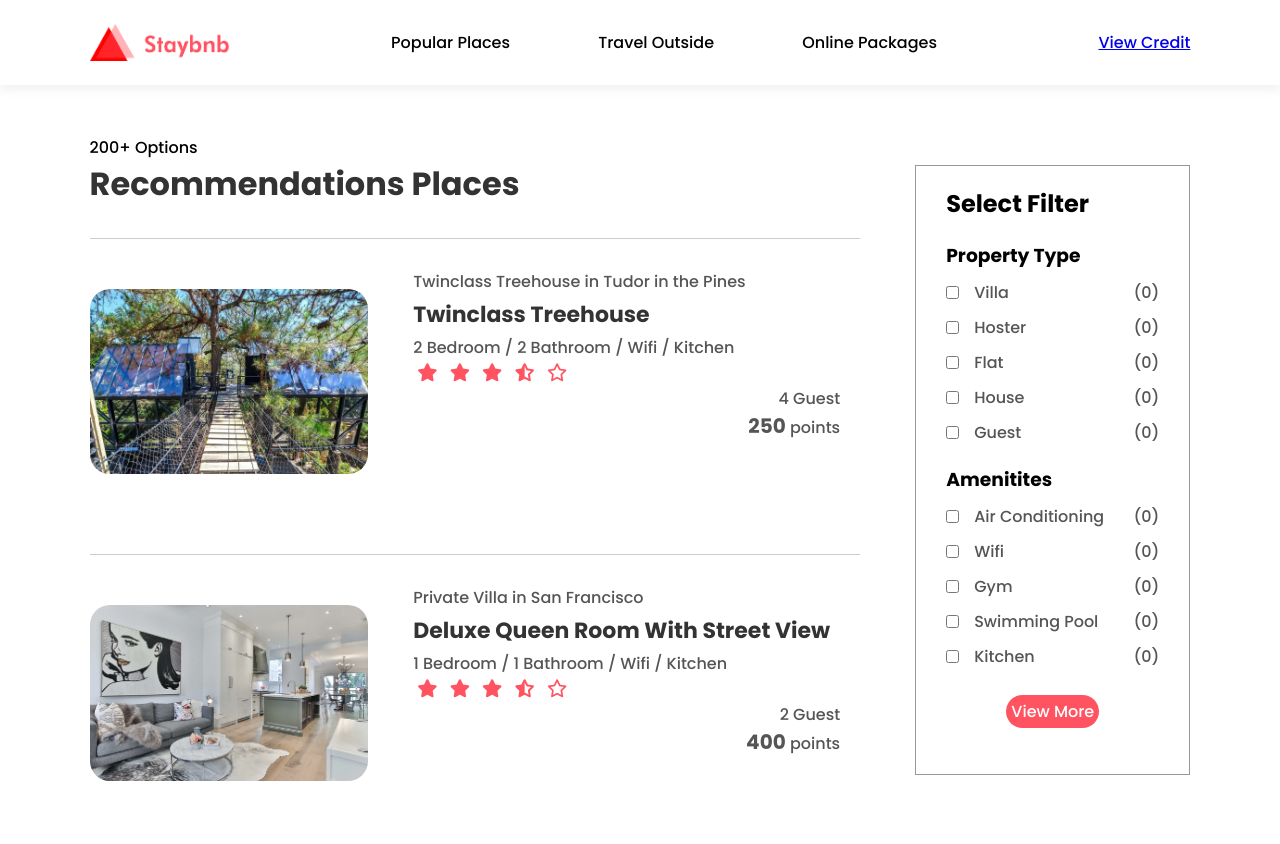
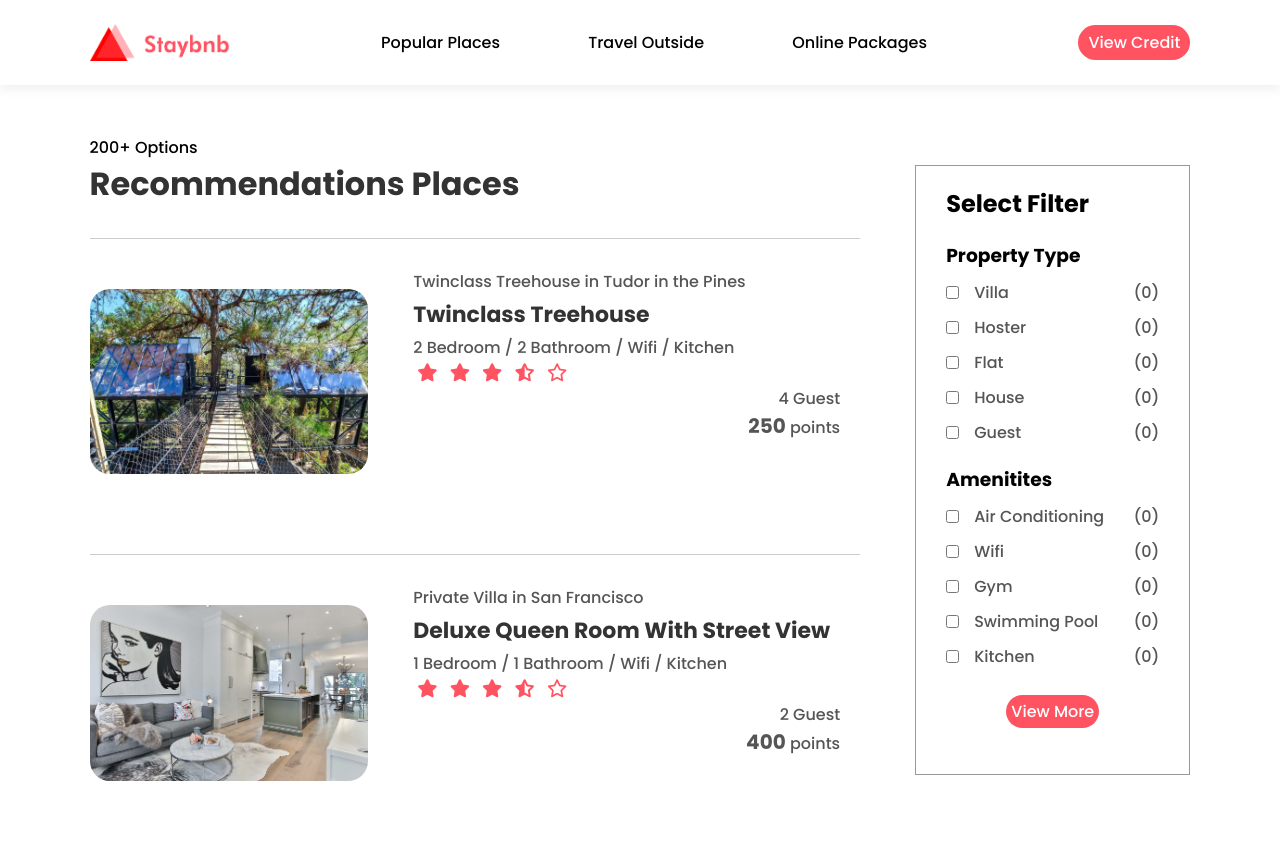
Before and after one commit to sangnguyen0403/official_IT, a plain HTML site: page listing.html in a window 1280 px wide. Shown: the top 844 px of the page. Drawn offline with Linux system fonts and the light colour scheme.

Commit message:
Change credit point button

```diff
--- a/listing.html
+++ b/listing.html
@@ -19,7 +19,7 @@
             <li><a href="#">Travel Outside</a></li>
             <li><a href="#">Online Packages</a></li>
         </ul>
-        <a href="#" class="register_btn">View Credit</a>
+        <a href="#" class="credit_btn">View Credit</a>
         <i class="fa-solid fa-bars" onclick="togglebtn()"></i>
     </nav>
 
@@ -35,7 +35,6 @@
                     <div class="house_info">
                         <p>Twinclass Treehouse in Tudor in the Pines</p>
                         <a href="/official_IT/house.html"><h3>Twinclass Treehouse</h3></a>
-
                         <p>2 Bedroom / 2 Bathroom / Wifi / Kitchen</p>
                         <i class="fa-solid fa-star"></i>
                         <i class="fa-solid fa-star"></i>
--- a/style.css
+++ b/style.css
@@ -563,6 +563,20 @@ nav .fa-bars{
     border-radius: 20px;
 }
 
+.credit_btn{
+    text-decoration: none;
+    border-radius: 20px;
+    background: #ff5361;
+    color: white;
+    padding: 5px 10px;
+    transition: ease .30s;
+}
+
+.credit_btn:hover{
+    background: transparent;
+    border: 0.5px solid #ff5361;
+    color: #ff5361;
+}
 
 .house_img{
     flex-basis: 40%;
```
